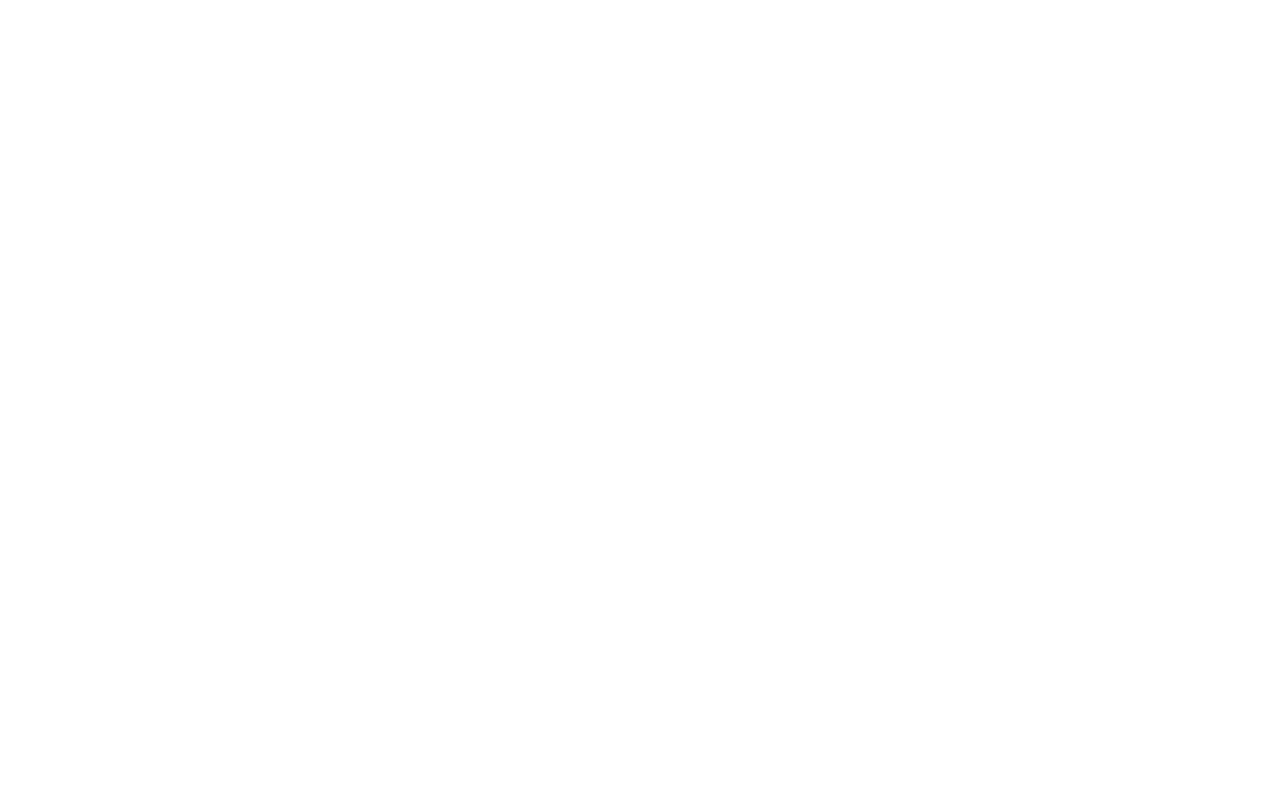
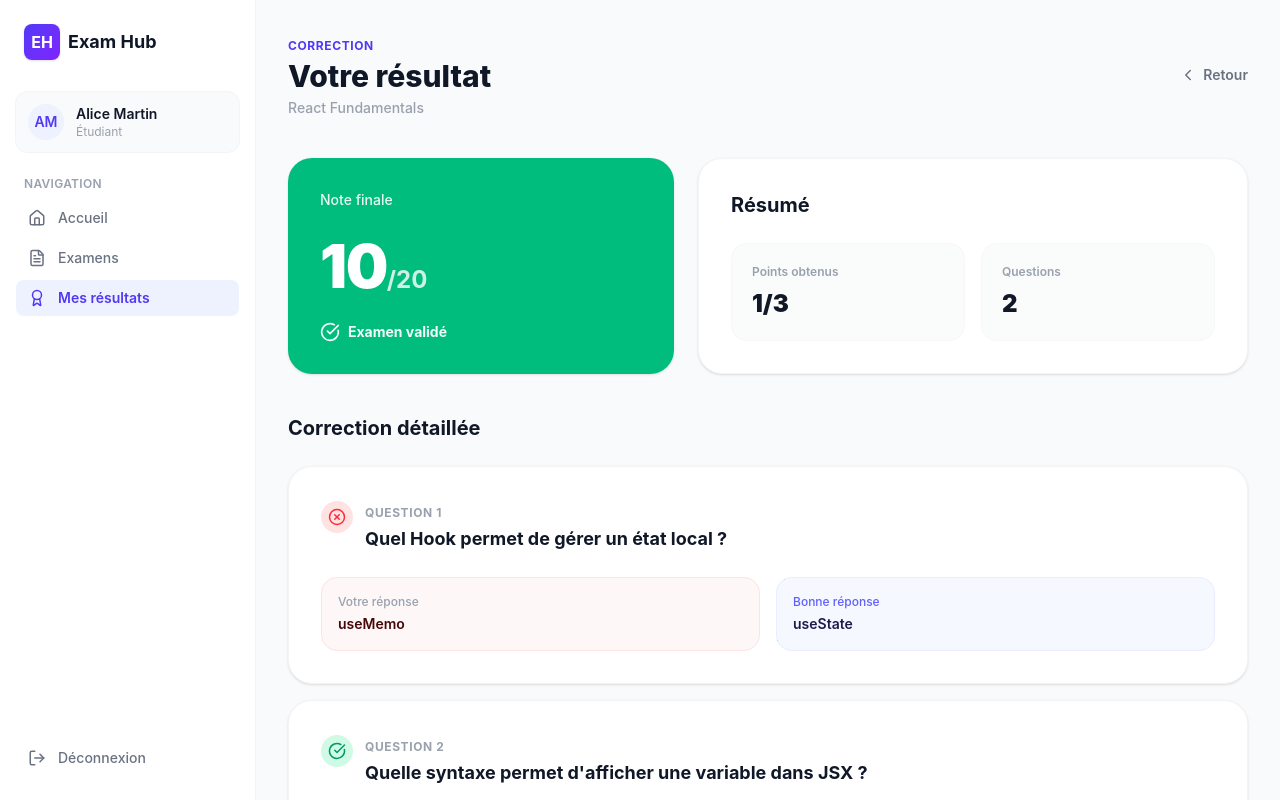
Before and after one commit to Anonymat-HS/Exam-Hub-frontend, a React (Vite) app: page /student/results/1 in a window 1280 px wide. Before the commit this address had no page. Built offline with nearby package versions, Linux system fonts and the light colour scheme; no server answers.

Commit message:
feat: create exam result page an adjust path setup

```diff
--- a/src/App.jsx
+++ b/src/App.jsx
@@ -1,7 +1,8 @@
-import { BrowserRouter, Routes, Route,} from 'react-router-dom';
+import { BrowserRouter, Routes, Route } from 'react-router-dom';
 import { StudentLayout } from './layouts/StudentLayout.jsx';
 import { StudentDashboardPage } from './pages/student/StudentDashboardPage';
 import { ExamStudentPage } from './pages/student/ExamStudentPage.jsx';
+import { ExamResultPage } from './pages/student/ExamResultPage.jsx';
 // import { LoginPage } from './pages/LoginPage.jsx';
 
 export default function App() {
@@ -14,6 +15,7 @@
           <Route index element={<StudentDashboardPage />} />
           <Route path="exams" element={<ExamStudentPage />} />
           <Route path="results" element={<div>Page des résultats bientôt disponible</div>} />
+          <Route path="results/:examId" element={<ExamResultPage />} />
         </Route>
 
         {/* <Route path="*" element={<Navigate to="/login" replace />} /> */}
--- a/src/pages/student/ExamResultPage.jsx
+++ b/src/pages/student/ExamResultPage.jsx
@@ -1 +1,221 @@
-// TO DO
+import { useEffect, useState } from 'react';
+import { useNavigate, useParams } from 'react-router-dom';
+import { ChevronLeft, XCircle, CheckCircle, Loader2 } from 'lucide-react';
+
+const MOCK_RESULT_DATA = {
+  examTitle: 'React Fundamentals',
+  scoreOn20: 10,
+  isValidated: false,
+  obtainedPoints: 1,
+  totalPoints: 3,
+  questionsCount: 2,
+  corrections: [
+    {
+      id: 101,
+      questionNumber: 1,
+      text: 'Quel Hook permet de gérer un état local ?',
+      isCorrect: false,
+      userAnswer: 'useMemo',
+      correctAnswer: 'useState',
+    },
+    {
+      id: 102,
+      questionNumber: 2,
+      text: "Quelle syntaxe permet d'afficher une variable dans JSX ?",
+      isCorrect: true,
+      userAnswer: '{variable}',
+      correctAnswer: '{variable}',
+    },
+  ],
+};
+
+export function ExamResultPage() {
+  const { examId } = useParams();
+  const navigate = useNavigate();
+
+  const [result, setResult] = useState(null);
+  const [isLoading, setIsLoading] = useState(true);
+
+  useEffect(() => {
+    const fetchResult = async () => {
+      try {
+        const token = localStorage.getItem('token');
+        const response = await fetch(`/api/student/results/${examId || 1}`, {
+          method: 'GET',
+          headers: {
+            'Content-Type': 'application/json',
+            ...(token && { Authorization: `Bearer ${token}` }),
+          },
+        });
+
+        if (!response.ok) {
+          throw new Error(`Erreur HTTP : ${response.status}`);
+        }
+
+        const data = await response.json();
+        setResult(data);
+      } catch (error) {
+        console.error('Erreur API (données de simulation utilisées) :', error.message);
+        setResult(MOCK_RESULT_DATA);
+      } finally {
+        setIsLoading(false);
+      }
+    };
+
+    fetchResult();
+  }, [examId]);
+
+  const handleBack = () => {
+    navigate('/student/results');
+  };
+
+  const formatPoints = (val) => {
+    if (val === undefined || val === null) return '0';
+    return Number.isInteger(val) ? val.toString() : val.toFixed(1);
+  };
+
+  if (isLoading) {
+    return (
+      <div className="flex h-64 items-center justify-center text-indigo-600">
+        <Loader2 className="animate-spin" size={36} />
+      </div>
+    );
+  }
+
+  const isValidated = (result?.scoreOn20 ?? 0) >= 10;
+
+  return (
+    <div className="max-w-5xl mx-auto w-full pb-16">
+
+      <div className="flex items-center justify-between pb-4">
+        <div>
+          <span className="text-xs font-bold uppercase tracking-wider text-indigo-600">
+            Correction
+          </span>
+          <h1 className="mt-0.5 text-3xl font-extrabold text-gray-900">
+            Votre résultat
+          </h1>
+          <p className="text-sm font-medium text-gray-400 mt-1">
+            {result?.examTitle}
+          </p>
+        </div>
+
+        <button
+          type="button"
+          onClick={handleBack}
+          className="inline-flex items-center gap-1.5 text-sm font-semibold text-gray-500 hover:text-gray-900 transition-colors cursor-pointer"
+        >
+          <ChevronLeft size={18} />
+          Retour
+        </button>
+      </div>
+
+      <div className="mt-6 grid grid-cols-1 gap-6 lg:grid-cols-12 items-stretch">
+
+        <div
+          className={`lg:col-span-5 rounded-3xl p-8 text-white shadow-sm flex flex-col justify-between transition-colors duration-300 ${
+            isValidated ? 'bg-emerald-500' : 'bg-red-500'
+          }`}
+        >
+          <span className="text-sm font-medium text-white/90">Note finale</span>
+
+          <div className="my-6">
+            <span className="text-6xl font-black tracking-tight">
+              {formatPoints(result?.scoreOn20)}
+            </span>
+            <span className="text-2xl font-bold text-white/80">/20</span>
+          </div>
+
+          <div className="flex items-center gap-2 font-bold text-sm text-white/95">
+            {isValidated ? (
+              <>
+                <CheckCircle size={20} />
+                <span>Examen validé</span>
+              </>
+            ) : (
+              <>
+                <XCircle size={20} />
+                <span>Examen non validé</span>
+              </>
+            )}
+          </div>
+        </div>
+
+        <div className="lg:col-span-7 rounded-3xl bg-white p-8 border border-gray-100 shadow-sm flex flex-col justify-between">
+          <h2 className="text-xl font-bold text-gray-900 mb-6">Résumé</h2>
+
+          <div className="grid grid-cols-2 gap-4">
+            <div className="rounded-2xl bg-gray-50/80 p-5 border border-gray-100/50">
+              <p className="text-xs font-semibold text-gray-400">Points obtenus</p>
+              <p className="mt-2 text-2xl font-black text-gray-900">
+                {formatPoints(result?.obtainedPoints)}/{formatPoints(result?.totalPoints)}
+              </p>
+            </div>
+
+            <div className="rounded-2xl bg-gray-50/80 p-5 border border-gray-100/50">
+              <p className="text-xs font-semibold text-gray-400">Questions</p>
+              <p className="mt-2 text-2xl font-black text-gray-900">
+                {result?.questionsCount || result?.corrections?.length || 0}
+              </p>
+            </div>
+          </div>
+        </div>
+      </div>
+
+      <div className="mt-10">
+        <h2 className="text-xl font-bold text-gray-900 mb-6">Correction détaillée</h2>
+
+        <div className="space-y-4">
+          {result?.corrections?.map((q, index) => {
+            const isCorrect = q.isCorrect;
+
+            return (
+              <div
+                key={q.id || index}
+                className="rounded-3xl bg-white p-6 sm:p-8 border border-gray-100 shadow-sm"
+              >
+                <div className="flex items-start gap-3 mb-6">
+                  <div
+                    className={`flex h-8 w-8 shrink-0 items-center justify-center rounded-full mt-0.5 ${
+                      isCorrect ? 'bg-emerald-100 text-emerald-600' : 'bg-red-100 text-red-500'
+                    }`}
+                  >
+                    {isCorrect ? <CheckCircle size={18} /> : <XCircle size={18} />}
+                  </div>
+
+                  <div>
+                    <span className="text-xs font-bold uppercase tracking-wider text-gray-400">
+                      QUESTION {q.questionNumber || index + 1}
+                    </span>
+                    <h3 className="text-base sm:text-lg font-bold text-gray-900 mt-0.5">
+                      {q.text}
+                    </h3>
+                  </div>
+                </div>
+
+                <div className="grid grid-cols-1 sm:grid-cols-2 gap-4">
+                  <div
+                    className={`rounded-2xl p-4 border transition-colors ${
+                      isCorrect
+                        ? 'bg-emerald-50/60 border-emerald-100 text-emerald-950'
+                        : 'bg-red-50/60 border-red-100 text-red-950'
+                    }`}
+                  >
+                    <p className="text-xs font-medium text-gray-400">Votre réponse</p>
+                    <p className="mt-1 text-sm font-semibold">{q.userAnswer}</p>
+                  </div>
+
+                  <div className="rounded-2xl bg-indigo-50/50 border border-indigo-100/60 p-4 text-indigo-950">
+                    <p className="text-xs font-medium text-indigo-500">Bonne réponse</p>
+                    <p className="mt-1 text-sm font-semibold">{q.correctAnswer}</p>
+                  </div>
+                </div>
+              </div>
+            );
+          })}
+        </div>
+      </div>
+
+    </div>
+  );
+}
```
